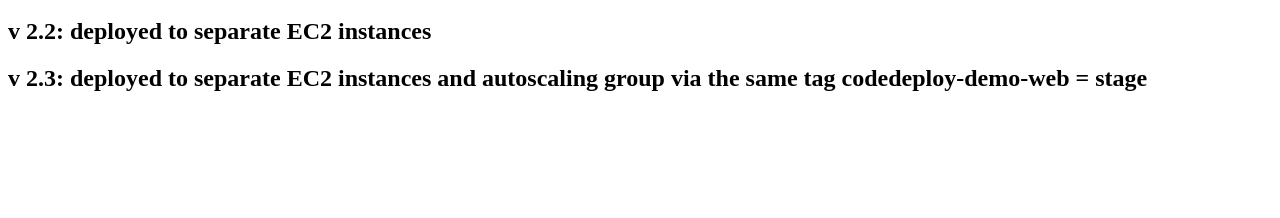
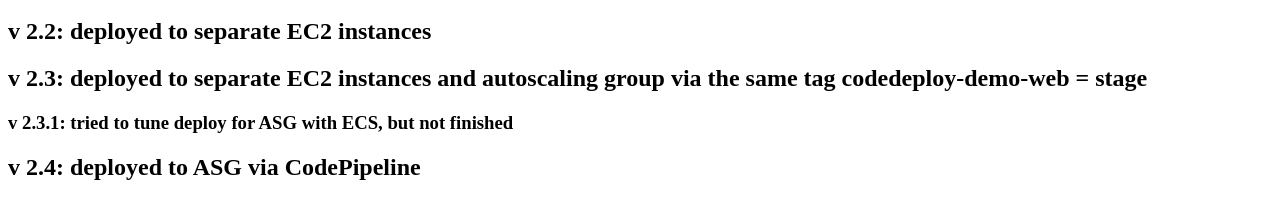
Before and after one commit to nazar-budchanyi/codedeploy-demo, a plain HTML site: page index.html in a window 1280 px wide. Shown: the part 48-266 px from the top of the page. Drawn offline with Linux system fonts and the light colour scheme.

Commit message:
site edited 2.4

```diff
--- a/index.html
+++ b/index.html
@@ -3,5 +3,7 @@
         <h1>AWS test site for codedeploy-demo.</h1>
         <h2>v 2.2: deployed to separate EC2 instances</h2>
         <h2>v 2.3: deployed to separate EC2 instances and autoscaling group via the same tag codedeploy-demo-web = stage</h2>
+        <h3>v 2.3.1: tried to tune deploy for ASG with ECS, but not finished</h3>
+        <h2>v 2.4: deployed to ASG via CodePipeline</h2>
     </body>
 </html>
```
